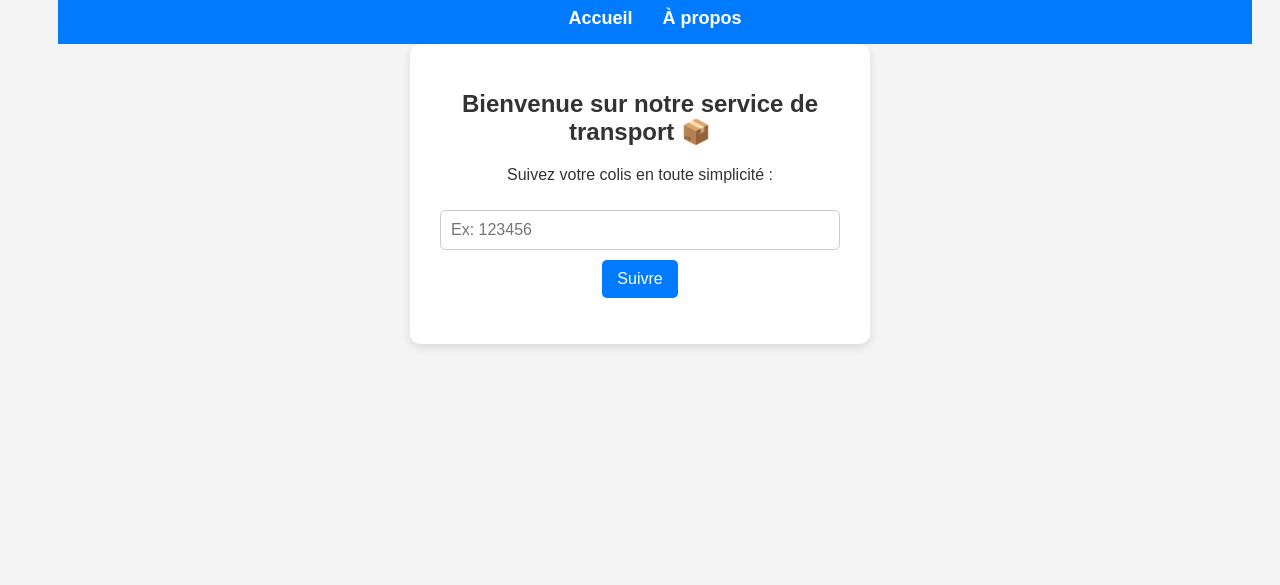
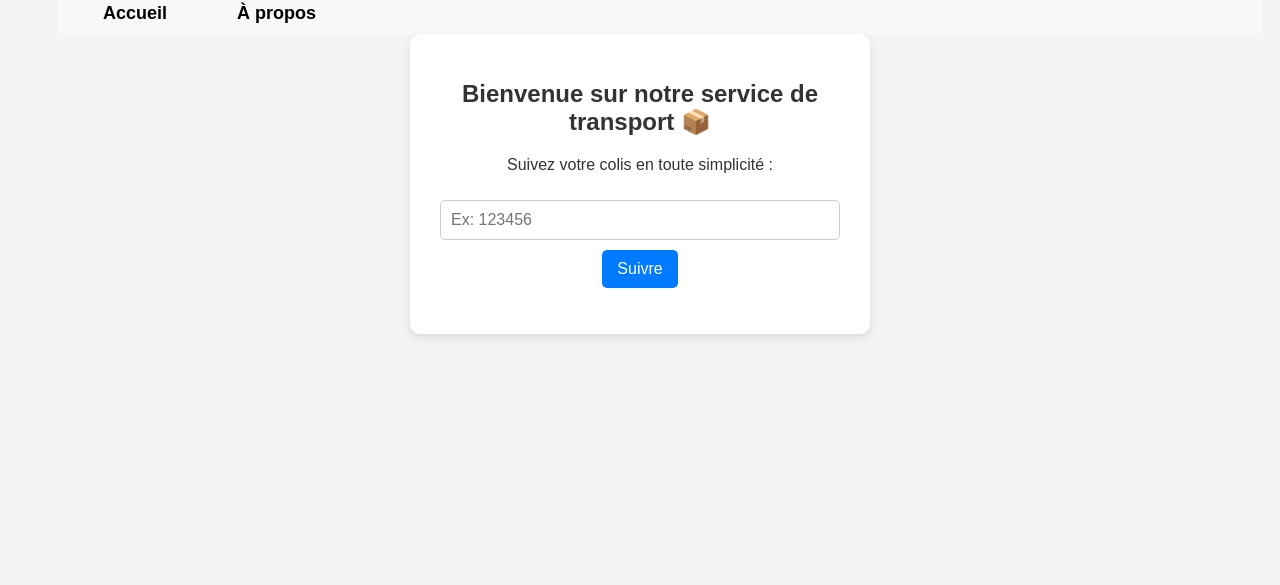
Before and after one commit to EHLGROUP242/EHL, a plain HTML site: page index.html in a window 1280 px wide. Shown: the part 215-800 px from the top of the page. Drawn offline with Linux system fonts and the light colour scheme.

Commit message:
Update style.css

```diff
--- a/style.css
+++ b/style.css
@@ -40,6 +40,41 @@ body {
     text-align: center;
     padding: 50px;
     color: #333;
+    nav {
+    display: flex;
+    align-items: center;
+    justify-content: space-between;
+    background-color: #f8f8f8; /* Couleur de fond de la barre */
+    padding: 10px 20px;
+}
+
+.logo {
+    height: 50px; /* Ajuste la taille du logo selon ton besoin */
+}
+
+nav ul {
+    list-style: none;
+    display: flex;
+    gap: 20px;
+    margin: 0;
+    padding: 0;
+}
+
+nav ul li {
+    display: inline;
+}
+
+nav ul li a {
+    text-decoration: none;
+    color: black;
+    font-weight: bold;
+    padding: 10px;
+}
+
+nav ul li a:hover {
+    color: #007bff;
+}
+
 }
 
 /* Conteneur principal */
```
